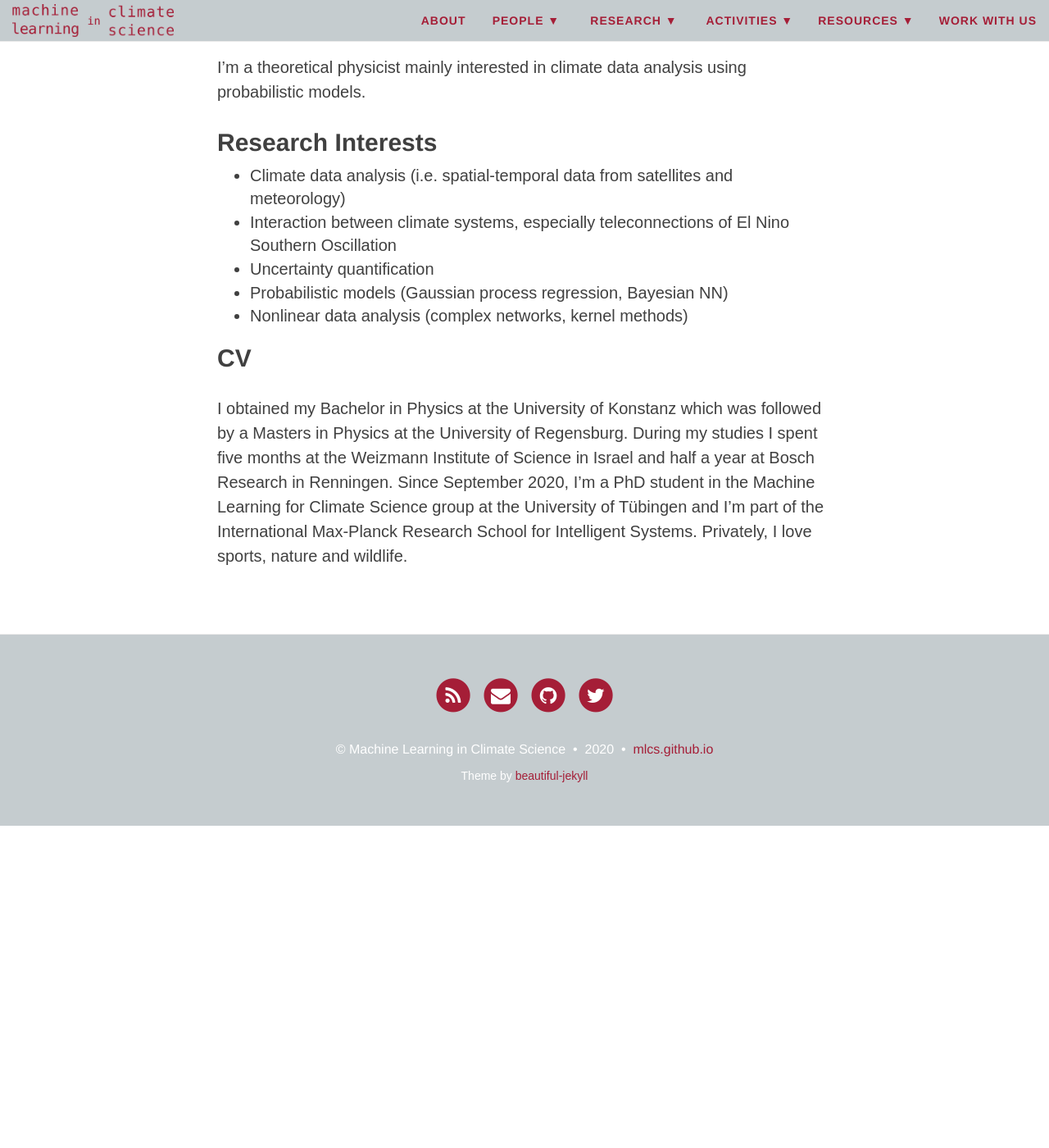
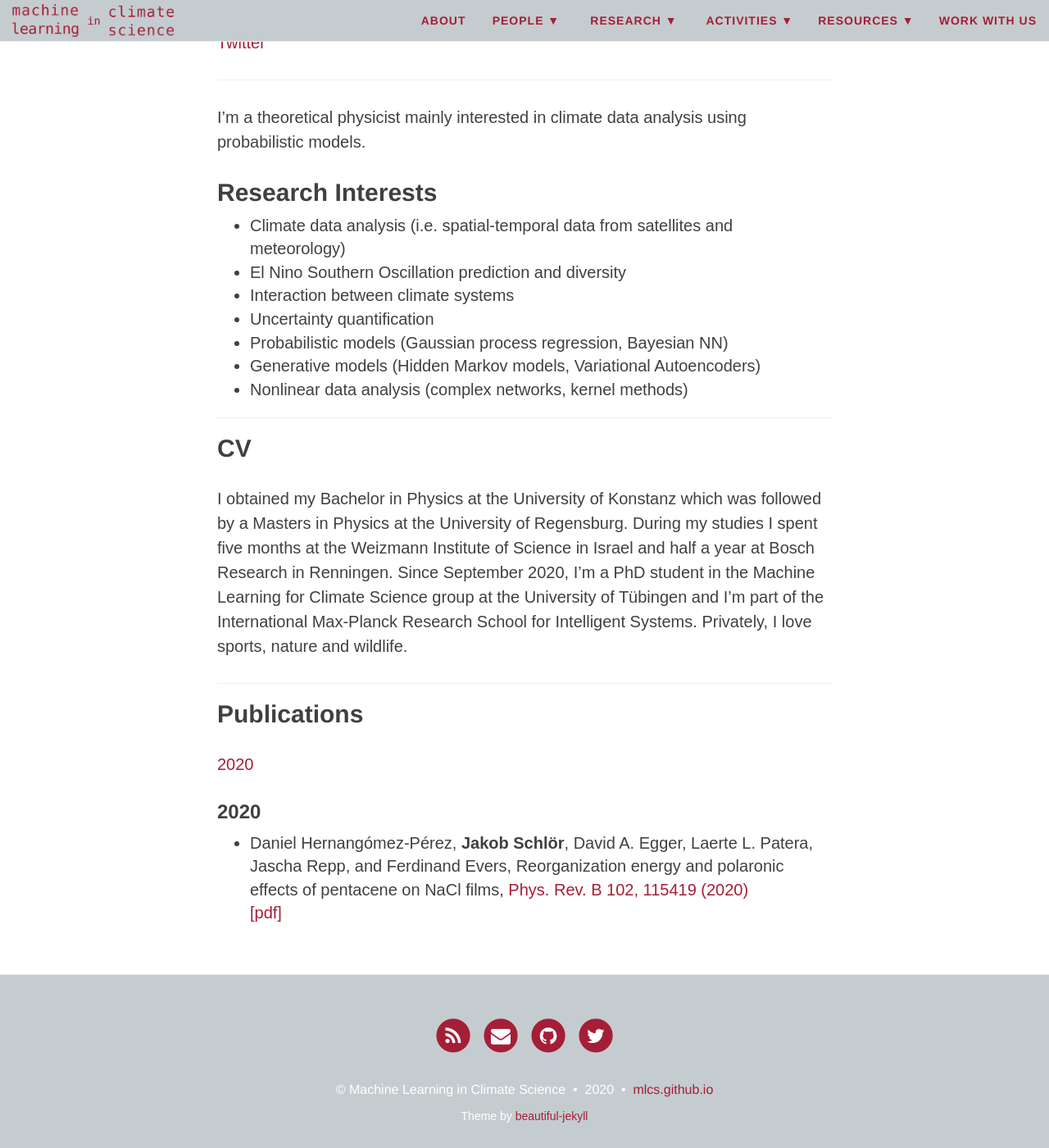
Before and after one commit to mlcs/mlcs.github.io, a Jekyll site: the page built from people/schloer.md, in a window 1280 px wide and 1400 px high, scrolled down 898 px. Shown: the whole window at 82% size. Built offline with Jekyll 4.4.1, drawn with Linux system fonts in a browser that asks for light colours; nearby versions of some CDN libraries; before the commit the page ends 1905 px from its top, so only the background shows below that.

Commit message:
Update my profile.

```diff
--- a/people/schloer.md
+++ b/people/schloer.md
@@ -14,22 +14,36 @@ Maria-von-Linden-Str. 6
 [+49 7071 2970895](tel:+4970712970895)
 [jakob.schloer@uni-tuebingen.de](mailto:jakob.schloer@uni-tuebingen.de)
 
+[Github](https://github.com/jakob-schloer) \
 [Twitter](https://twitter.com/schloer_jakob)
 
 
+***
 I'm a theoretical physicist mainly interested in climate data analysis using probabilistic models.
 
 ## Research Interests
 
 + Climate data analysis (i.e. spatial-temporal data from satellites and meteorology)
-+ Interaction between climate systems, especially teleconnections of El Nino Southern Oscillation
++ El Nino Southern Oscillation prediction and diversity
++ Interaction between climate systems
 + Uncertainty quantification
 + Probabilistic models (Gaussian process regression, Bayesian NN)
++ Generative models (Hidden Markov models, Variational Autoencoders)
 + Nonlinear data analysis (complex networks, kernel methods)
 
 
-
-
+***
 ## CV
 
 I obtained my Bachelor in Physics at the University of Konstanz which was followed by a Masters in Physics at the University of Regensburg. During my studies I spent five months at the Weizmann Institute of Science in Israel and half a year at Bosch Research in Renningen. Since September 2020, I'm a PhD student in the Machine Learning for Climate Science group at the University of Tübingen and I'm part of the International Max-Planck Research School for Intelligent Systems. Privately, I love sports, nature and wildlife.
+
+***
+## Publications
+
+[2020](#2020)
+
+### 2020
++ Daniel Hernangómez-Pérez, **Jakob Schlör**, David A. Egger, Laerte L. Patera, Jascha Repp, and Ferdinand Evers,
+    Reorganization energy and polaronic effects of pentacene on NaCl films,
+    [Phys. Rev. B 102, 115419 (2020)](https://doi.org/10.1103/PhysRevB.102.115419) \
+    [[pdf]](https://arxiv.org/abs/2005.01592)
```
